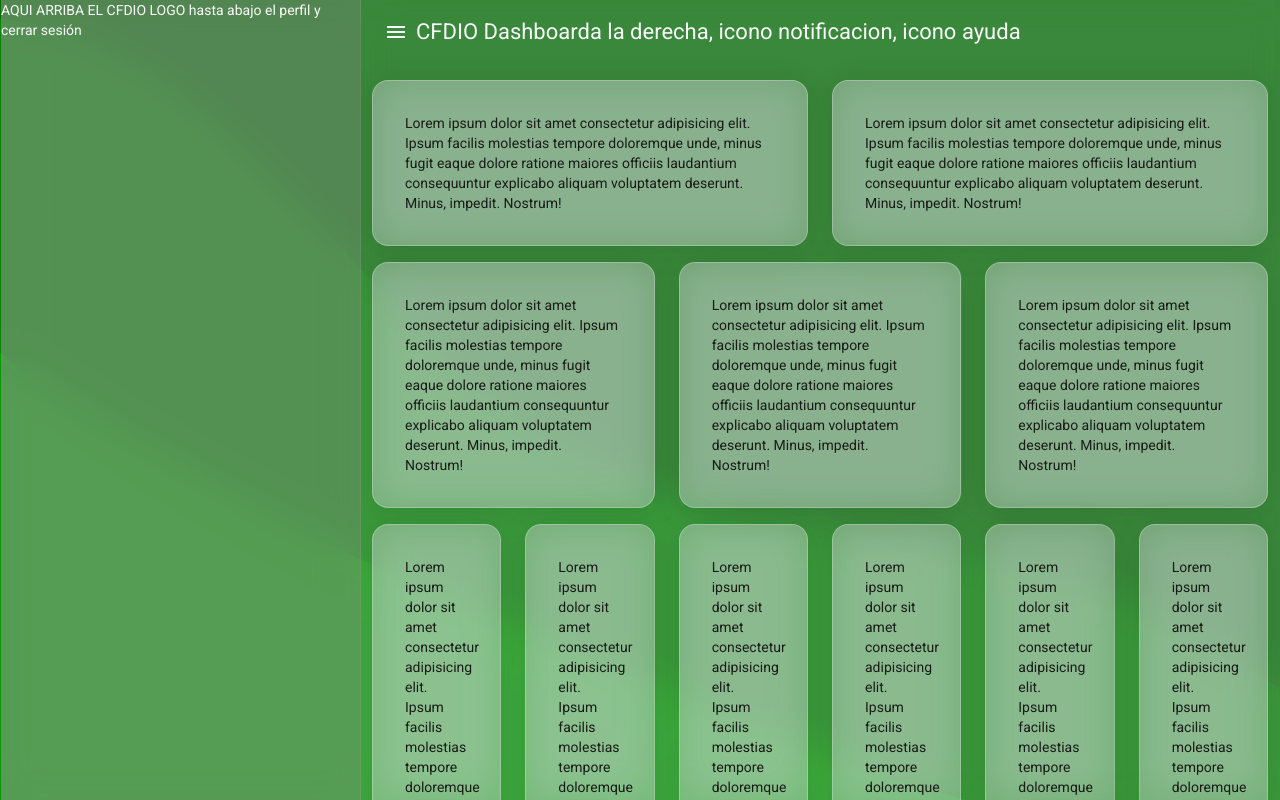
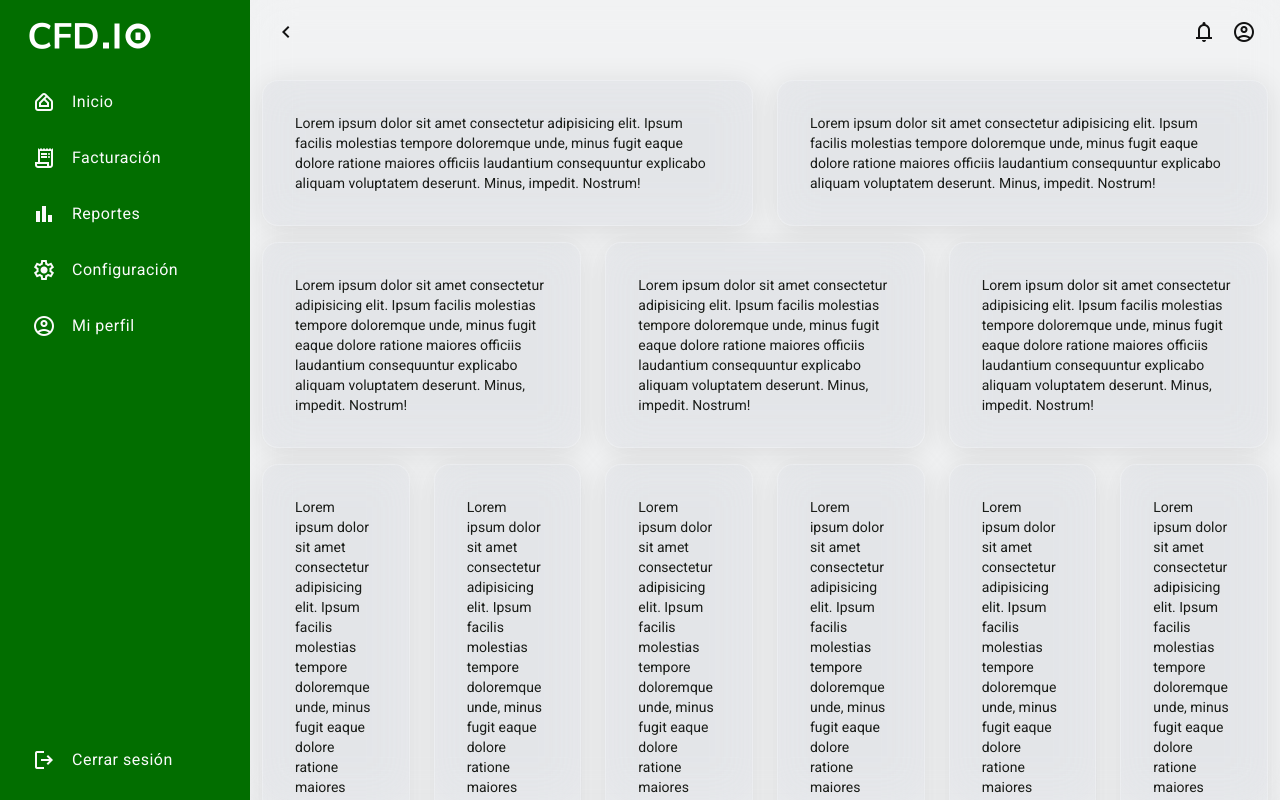
Before and after one commit to JesusAlonso96/cfdio-frontend, an Angular app: page /dashboard in a window 1280 px wide. Built offline with nearby package versions, Linux system fonts and the light colour scheme.

Commit message:
wip: Estilos de sidebar completados

```diff
--- a/angular.json
+++ b/angular.json
@@ -24,7 +24,8 @@
               {
                 "glob": "**/*",
                 "input": "public"
-              }
+              },
+              "src/assets"
             ],
             "stylePreprocessorOptions": {
               "includePaths": [
--- a/src/app/modules/dashboard/pages/dashboard/dashboard.html
+++ b/src/app/modules/dashboard/pages/dashboard/dashboard.html
@@ -1,19 +1,64 @@
-<mat-sidenav-container class="main-container">
+<mat-sidenav-container class="main-container" autosize>
 
-    <mat-sidenav #sidenav mode="side" opened class="main-sidenav">
-        AQUI ARRIBA EL CFDIO LOGO
+    <mat-sidenav #sidenav mode="side" opened class="main-sidenav" [class.collapsed]="isCollapsed">
+        <div class="sidenav-content">
+            <div class="sidebar-header mt-2">
+                @if (isCollapsed) {
+                <img class="ms-1 mini-icon" width="50px" height="50px" src="./assets/white-icon.png" alt="">
 
-        <span class="mt-5"> hasta abajo el perfil y cerrar sesión</span>
+
+
+                } @else {
+                <img class="logo" width="auto" height="50px" src="./assets/white-logo.png" alt="">
+                }
+            </div>
+
+            <mat-list class="menu-list mt-2" role="menu" [class.collapsed]="isCollapsed">
+                @for (item of menuItems; track $index) {
+                <mat-list-item class="my-1" role="listitem">
+                    <mat-icon class="material-symbols-outlined" matListItemIcon>{{item.icon}}</mat-icon>
+                    @if (!isCollapsed) {
+                    <div class="menu-item-text" matListItemTitle>{{item.label}}</div>
+                    }
+                </mat-list-item>
+                }
+            </mat-list>
+
+            <mat-list class="logout-section">
+                <mat-list-item class="my-2" role="listitem">
+                    <mat-icon class="material-symbols-outlined" matListItemIcon>logout</mat-icon>
+                    @if (!isCollapsed) {
+                    <div class="menu-item-text" matListItemTitle>Cerrar sesión</div>
+                    }
+                </mat-list-item>
+                <!--
+            <button matIconButton class="logout-btn">
+                <mat-icon class="material-symbols-outlined">logout</mat-icon>
+                @if (!isCollapsed) {
+                <span>Cerrar sesión</span>
+                }
+            </button> -->
+            </mat-list>
+        </div>
+
+        <!-- <span class="mt-5"> hasta abajo el perfil y cerrar sesión</span> -->
     </mat-sidenav>
 
     <mat-sidenav-content class="main-content">
-        <mat-toolbar class="main-toolbar">
-            <button mat-icon-button (click)="sidenav.toggle()">
-                <mat-icon>menu</mat-icon>
+        <mat-toolbar class="main-toolbar d-flex justify-content-between align-items-center">
+            <button matIconButton (click)="toggleSidebar()">
+                <mat-icon class="material-symbols-outlined">{{ isCollapsed ? 'chevron_right' : 'chevron_left'
+                    }}</mat-icon>
             </button>
-            <span>CFDIO Dashboard</span>
 
-            <span>a la derecha, icono notificacion, icono ayuda</span>
+            <div>
+                <button matIconButton (click)="toggleSidebar()">
+                    <mat-icon class="material-symbols-outlined">notifications</mat-icon>
+                </button>
+                <button matIconButton (click)="toggleSidebar()">
+                    <mat-icon class="material-symbols-outlined">account_circle</mat-icon>
+                </button>
+            </div>
         </mat-toolbar>
         <div class="container-fluid">
             <div class="row my-3">
--- a/src/app/modules/dashboard/pages/dashboard/dashboard.scss
+++ b/src/app/modules/dashboard/pages/dashboard/dashboard.scss
@@ -1,30 +1,47 @@
 @use "variables" as *;
 
 .main-container {
-    background: url("../../../../../assets/main-background.svg");
-    background-size: cover; // ocupa toda la pantalla
+    background-color: $white;
     width: 100vw;
     height: 100vh;
-    background-attachment: fixed;
 }
 
-.main-sidenav {
-    background: rgba($dark-gray, 0.5);
-    backdrop-filter: $cards-backdrop-blur;
-    -webkit-backdrop-filter: $cards-backdrop-blur;
+mat-sidenav.main-sidenav {
+    background: var(--mat-sys-primary);
+    border-radius: 0px;
+    width: 250px;
+    padding: 0 1rem;
 
-    border-radius: 0px;
-    left: 1px;
-    color: $white;
+    &.collapsed {
+        width: 60px;
+        padding: 0 0;
+    }
+    .sidenav-content {
+        display: flex;
+        flex-direction: column;
+        height: 100vh;
+        overflow: hidden;
+        .sidebar-header {
+            .logo {
+                cursor: pointer;
+            }
+        }
+    }
+
+    .menu-list {
+        display: flex;
+        flex-direction: column;
+        flex: 1;
+    }
 }
 
 .main-toolbar {
     background: transparent;
     top: 0;
     left: 0;
-    color: $white;
+    color: $black;
     button {
-        color: $white;
+        color: $black;
     }
 }
 
@@ -32,8 +49,52 @@
     background: rgba($medium-gray, 0.25);
     backdrop-filter: $cards-backdrop-blur;
     -webkit-backdrop-filter: $cards-backdrop-blur;
+    width: auto;
 }
 
+.menu-list,
+.logout-section {
+    mat-list-item {
+        cursor: pointer;
+        position: relative;
+        border-radius: 8px;
+        overflow: hidden;
+        transition:
+            background 0.3s ease,
+            transform 0.25s ease;
+
+        .menu-item-text,
+        mat-icon {
+            color: $white;
+            transition: color 0.1s ease;
+        }
+
+        &:hover {
+            background: $light-gray;
+            transform: translateX(1.5px);
+
+            .menu-item-text,
+            mat-icon {
+                color: var(--mat-sys-primary);
+            }
+        }
+    }
+}
+
+.mini-icon {
+    &:hover {
+        cursor: pointer;
+        transform: scale(1.1);
+        transition: transform 0.1s ease;
+    }
+}
+
+.logout-section {
+    position: relative;
+    margin-top: auto;
+}
+
+/*ELIMINAR SOLO EJEMPLO*/
 .login-card {
     padding: 2rem;
     border-radius: $cards-border-radius;
--- a/src/app/modules/dashboard/pages/dashboard/dashboard.ts
+++ b/src/app/modules/dashboard/pages/dashboard/dashboard.ts
@@ -7,6 +7,7 @@ import { MatListModule } from '@angular/material/list';
 import { MatSidenavModule } from '@angular/material/sidenav';
 import { MatToolbarModule } from '@angular/material/toolbar';
 
+
 @Component({
   selector: 'app-dashboard',
   imports: [MatToolbarModule, MatButtonModule, MatIconModule, MatSidenavModule, MatListModule, MatCardModule],
@@ -15,9 +16,19 @@ import { MatToolbarModule } from '@angular/material/toolbar';
   styleUrl: './dashboard.scss'
 })
 export class DashboardComponent {
+  // Datos de ejemplo vacíos - solo para estructura
 
-  // Datos de ejemplo vacíos - solo para estructura
-  navigationItems = ['Home', 'Manage', 'Master', 'Reports', 'Action Planning'];
-  activityUsers = Array(6).fill({ name: '', type: '', category: '' });
-  ongoingSurveys = Array(4).fill({ study: '', name: '' });
+  isCollapsed = false;
+  menuItems = [
+    { label: 'Inicio', icon: 'home_app_logo', route: '/inicio' },
+    { label: 'Facturación', icon: 'receipt_long', route: '/usuarios' },
+    { label: 'Reportes', icon: 'bar_chart', route: '/reportes' },
+    { label: 'Configuración', icon: 'settings', route: '/config' },
+    { label: 'Mi perfil', icon: 'account_circle', route: '/usuarios' },
+
+  ];
+
+  toggleSidebar() {
+    this.isCollapsed = !this.isCollapsed;
+  }
 }
--- a/src/index.html
+++ b/src/index.html
@@ -1,5 +1,6 @@
 <!doctype html>
 <html lang="en">
+
 <head>
   <meta charset="utf-8">
   <title>Cfdio</title>
@@ -8,8 +9,13 @@
   <link rel="icon" type="image/x-icon" href="favicon.ico">
   <link href="https://fonts.googleapis.com/css2?family=Roboto:wght@300;400;500&display=swap" rel="stylesheet">
   <link href="https://fonts.googleapis.com/icon?family=Material+Icons" rel="stylesheet">
+  <link
+    href="https://fonts.googleapis.com/css2?family=Material+Symbols+Outlined:opsz,wght,FILL,GRAD@20..48,100..700,0..1,-50..200"
+    rel="stylesheet" />
 </head>
+
 <body>
   <app-root></app-root>
 </body>
+
 </html>
```
Also changed, not shown: src/assets/white-icon.png (added), src/assets/white-logo.png (added).
